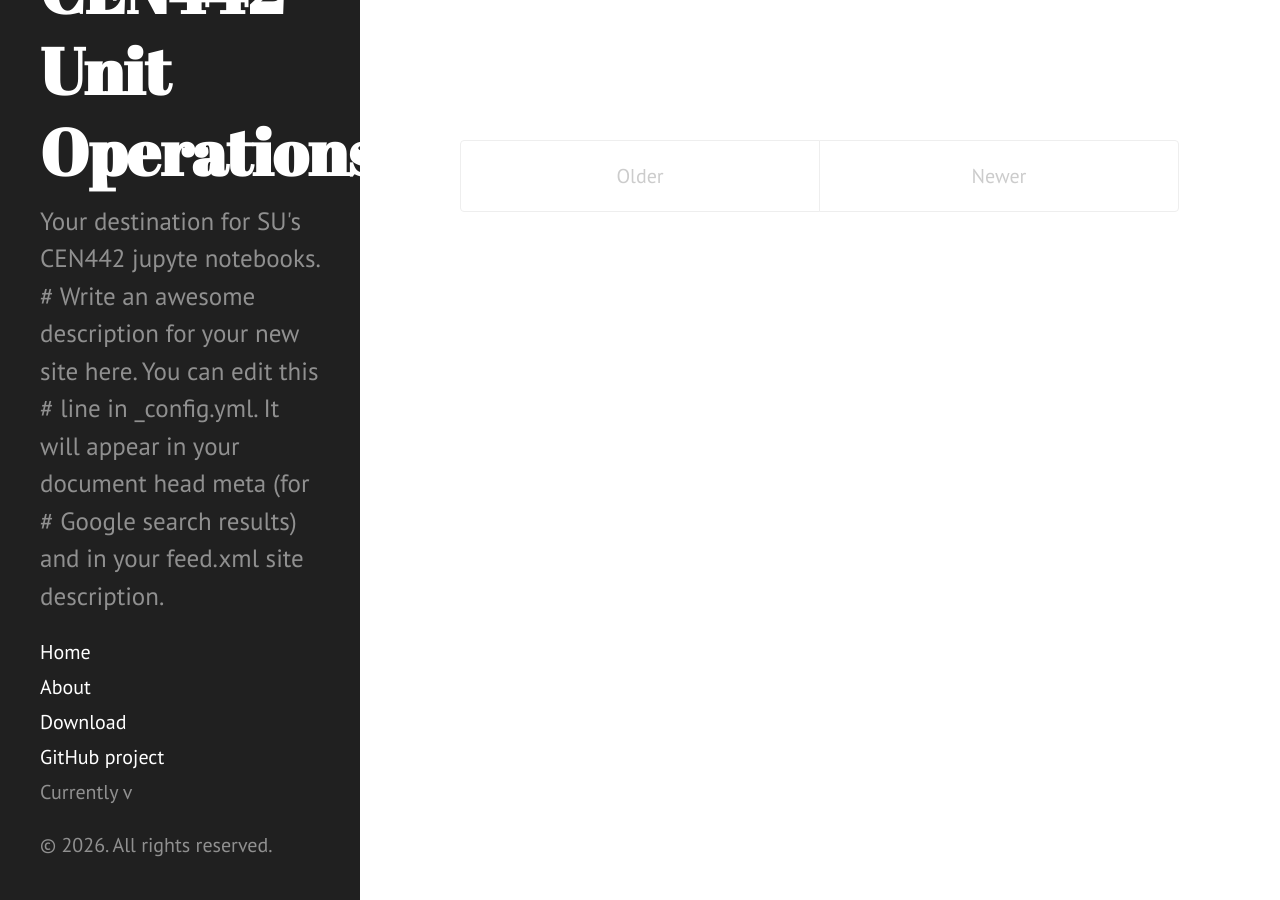
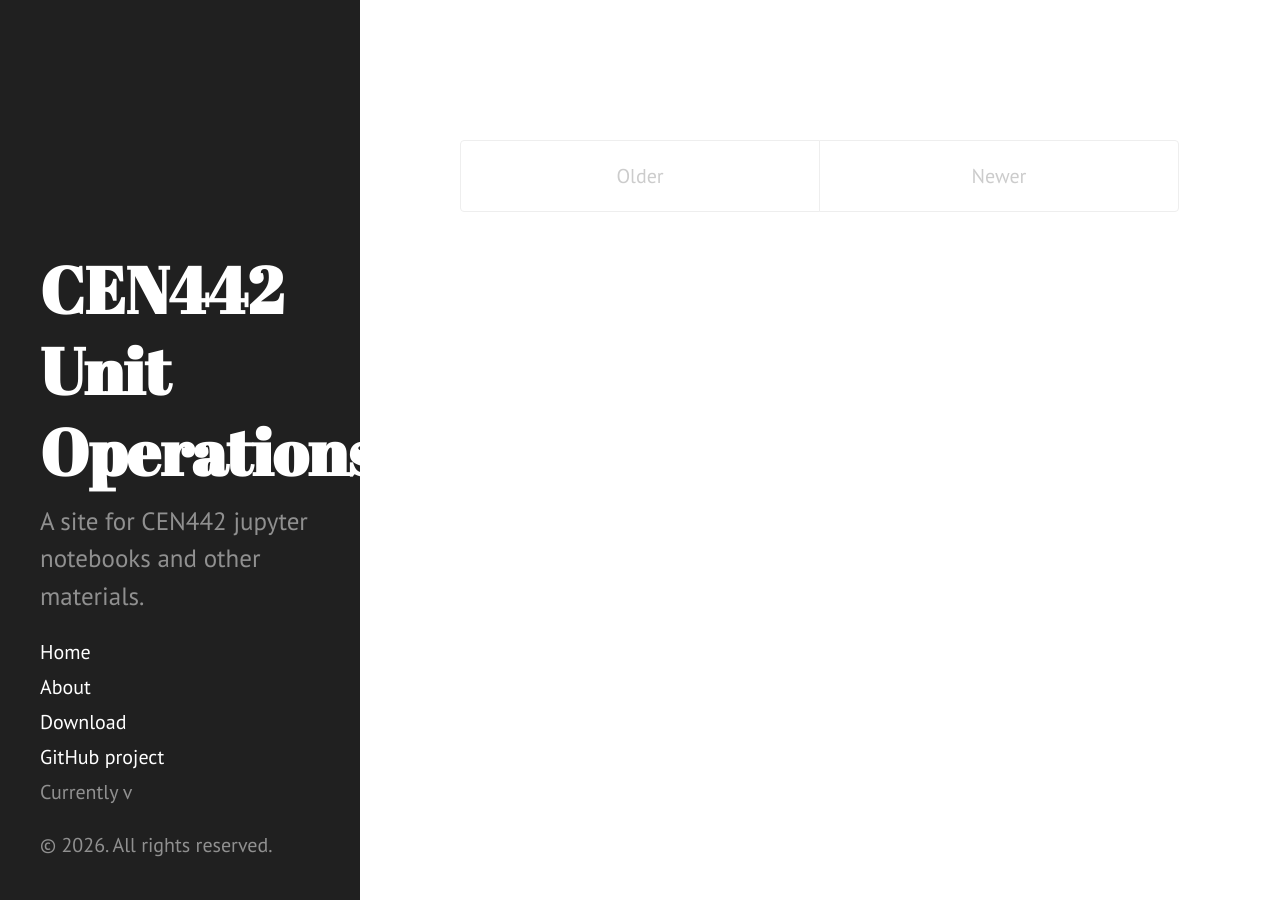
Before and after one commit to caaponte-su/CEN442, a Jekyll site: the page built from docs/index.html, in a window 1280 px wide. Built offline with Jekyll 4.4.1, drawn with Linux system fonts in a browser that asks for light colours.

Commit message:
Update _config.yml

```diff
--- a/docs/_config.yml
+++ b/docs/_config.yml
@@ -21,10 +21,8 @@
 title: CEN442 Unit Operations
 email: your-email@example.com
 description: >- # this means to ignore newlines until "baseurl:"
-  Your destination for SU's CEN442 jupyte notebooks.
-  # Write an awesome description for your new site here. You can edit this
-  # line in _config.yml. It will appear in your document head meta (for
-  # Google search results) and in your feed.xml site description.
+  A site for CEN442 jupyter notebooks and other materials.
+
 baseurl: /CEN442/ # the subpath of your site, e.g. /blog
 url: https://github.io # the base hostname & protocol for your site, e.g. http://example.com
 twitter_username: jekyllrb
```
